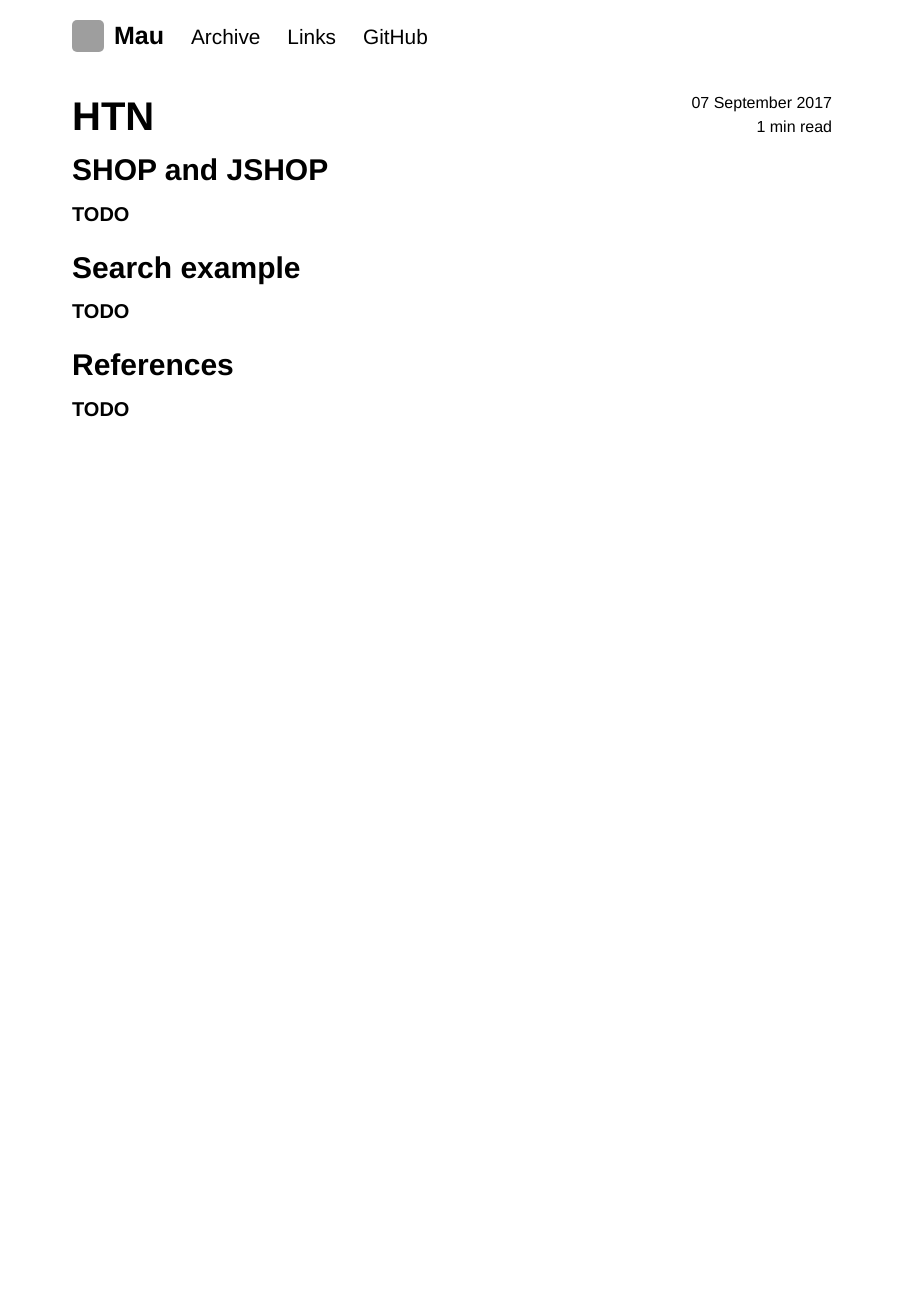
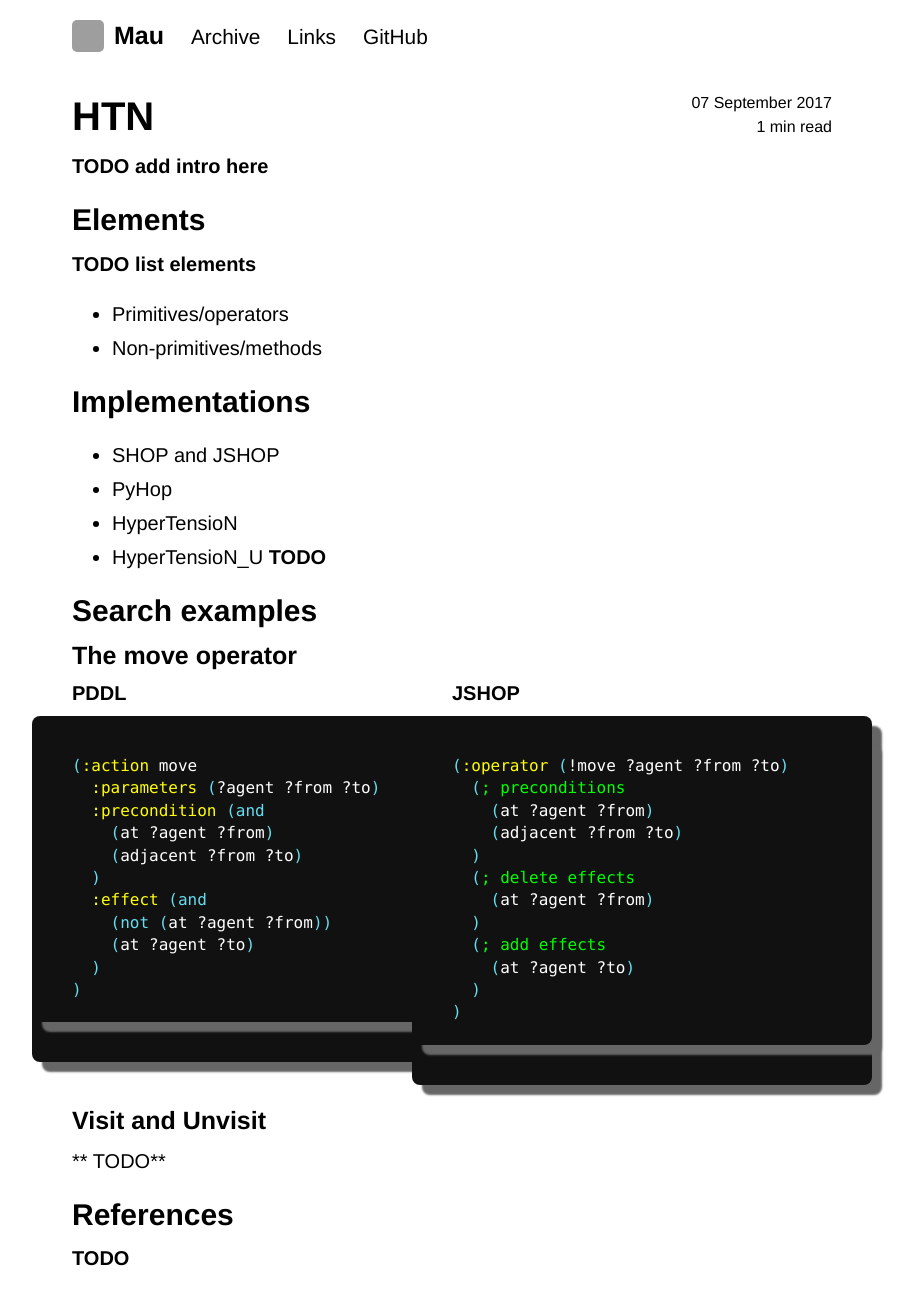
Before and after one commit to Maumagnaguagno/maumagnaguagno.github.io, a Jekyll site: the page built from htn.md, in a window 1280 px wide. Shown: the whole page, without its empty margins (188-1103 px from the left). Built offline with Jekyll 4.4.1, drawn with Linux system fonts in a browser that asks for light colours; our own code applies the rules of GitHub Pages for plain Markdown files; before the commit the page ends 900 px from its top, so only the background shows below that; grey boxes are pictures that could not be loaded.

Commit message:
Add move operator to HTN

````diff
--- a/htn.md
+++ b/htn.md
@@ -8,11 +8,63 @@ hidden: true
 
 # HTN
 
-## SHOP and JSHOP
+**TODO add intro here**
+
+## Elements
+**TODO list elements**
+- Primitives/operators
+- Non-primitives/methods
+
+## Implementations
+- SHOP and JSHOP
+- PyHop
+- HyperTensioN
+- HyperTensioN_U
 **TODO**
 
-## Search example
-**TODO**
+## Search examples
+
+### The move operator
+
+<div class="split"><div markdown="1">
+
+#### PDDL
+```elisp
+(:action move
+  :parameters (?agent ?from ?to)
+  :precondition (and
+    (at ?agent ?from)
+    (adjacent ?from ?to)
+  )
+  :effect (and
+    (not (at ?agent ?from))
+    (at ?agent ?to)
+  )
+)
+```
+
+</div><div markdown="1">
+
+#### JSHOP
+```elisp
+(:operator (!move ?agent ?from ?to)
+  (; preconditions
+    (at ?agent ?from)
+    (adjacent ?from ?to)
+  )
+  (; delete effects
+    (at ?agent ?from)
+  )
+  (; add effects
+    (at ?agent ?to)
+  )
+)
+```
+
+</div></div>
+
+### Visit and Unvisit
+** TODO**
 
 ## References
 **TODO**
````
